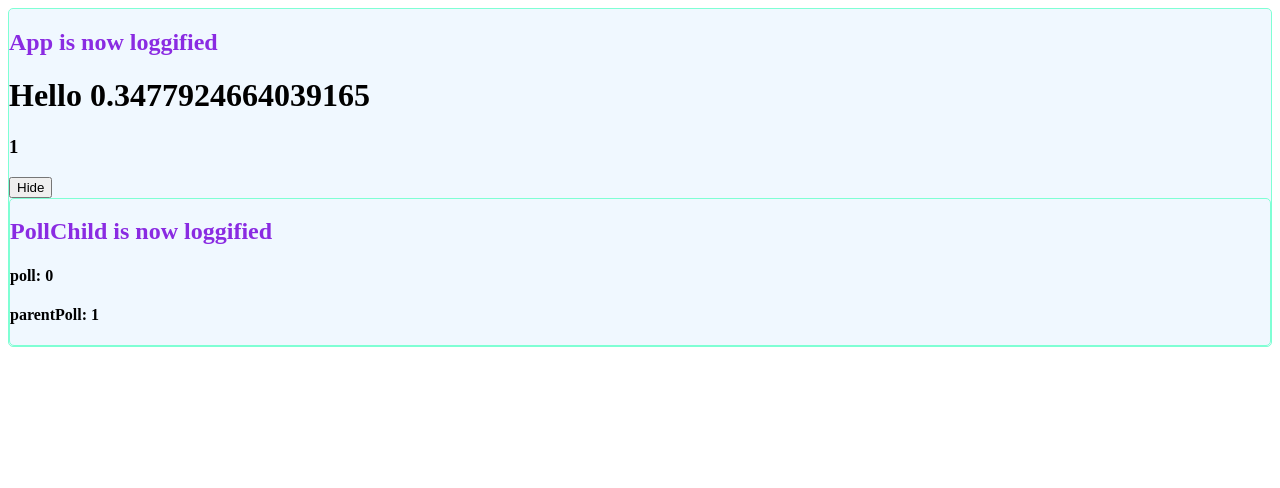
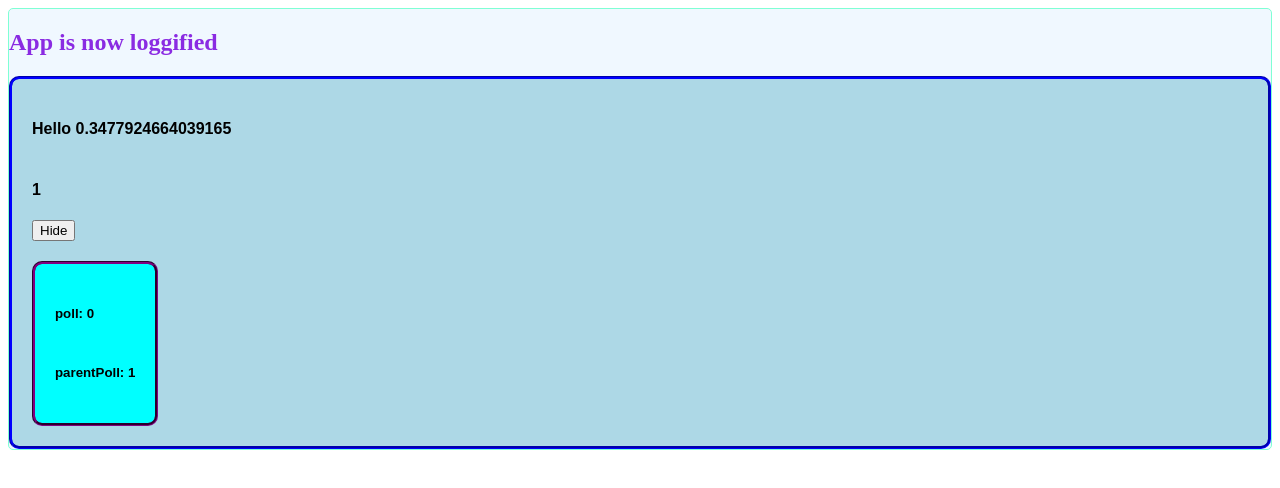
Before and after one commit to wdudek82/react-lifecycle-logger, a React (Create React App) app: page / in a window 1280 px wide. Both pictures are taken after a click on the button "Show". Shown: the top 488 px of the page. Built offline with nearby package versions, Linux system fonts and the light colour scheme.

Commit message:
Finished chapter 4

```diff
--- a/src/App.js
+++ b/src/App.js
@@ -2,6 +2,22 @@
 import React from 'react';
 import PollChild from './PollChild';
 import loggify from './loggify';
+import {
+  Parent,
+  Column,
+  // Row,
+  // ChildContainer,
+  H4,
+  // H5,
+  // Id,
+  // Value,
+  // Item,
+  // NoKey,
+  // Medium,
+  // Faster,
+} from './styled';
+
+type Props = {};
 
 type State = {
   data: ?number,
@@ -9,7 +25,9 @@ type State = {
   parentPoll: number,
 };
 
-class App extends React.Component<null, State> {
+class App extends React.Component<Props, State> {
+  pollInterval: IntervalID = setInterval(() => {}, 1000);
+
   static displayName = 'App';
 
   state = {
@@ -23,9 +41,31 @@ class App extends React.Component<null, State> {
     this.createParentPoll();
   }
 
+  componentWillUpdate(nextProps: Props, nextState: State) {
+    if (nextState.parentPoll !== this.state.parentPoll) {
+      // canvas state was deleted
+    }
+    return true;
+  }
+
+  componentDidUpdate(prevProps, prevState) {
+    if (prevState.parentPoll !== this.state.parentPoll) {
+      // let { canvasCtx } = this;
+      // canvasCtx.fillStyle = (this.state.parentPoll % 2 === 1) ? 'green' : 'red';
+      // canvasCtx.arc(75, 75, 50, 0, 2 * Math.PI);
+      // canvasCtx.fill();
+    }
+  }
+
   componentWillUnmount = () => {
     clearInterval(this.pollInterval);
-  }
+  };
+
+  getRandomInt = (min: number, max: number) => {
+    const _min = Math.ceil(min);
+    const _max = Math.floor(max);
+    return Math.floor(Math.random() * (_max - _min + 1)) + _min;
+  };
 
   fetchData = () => {
     console.log('Going to fetch data!');
@@ -37,7 +77,7 @@ class App extends React.Component<null, State> {
 
   createParentPoll = () => {
     this.pollInterval = setInterval(() => {
-      this.setState(() => ({ parentPoll: getRandomInt(1, 9) }));
+      this.setState(() => ({ parentPoll: this.getRandomInt(1, 2) }));
     }, 5000);
   };
 
@@ -45,13 +85,14 @@ class App extends React.Component<null, State> {
     const { data, showPollChild, parentPoll } = this.state;
 
     return (
-      <div>
-        <h1>Hello {data || '?'}</h1>
-        <h3>{parentPoll}</h3>
+      <Parent>
+        <Column>
+          <H4>Hello {data || '?'}</H4>
+          <H4>{parentPoll}</H4>
           <button
             type="submit"
             onClick={() => {
-            this.setState((prevState) => ({
+              this.setState(prevState => ({
                 showPollChild: !prevState.showPollChild,
               }));
             }}
@@ -59,18 +100,13 @@ class App extends React.Component<null, State> {
             {showPollChild ? 'Hide' : 'Show'}
           </button>
 
-        {showPollChild ?
-          <PollChild parentPoll={parentPoll} /> :
-          null}
-      </div>
+          {showPollChild ? <PollChild parentPoll={parentPoll} /> : null}
+        </Column>
+      </Parent>
     );
   }
 }
 
-function getRandomInt(min, max) {
-  const _min = Math.ceil(min);
-  const _max = Math.floor(max);
-  return Math.floor(Math.random() * (_max - _min + 1)) + _min;
-}
+App = loggify(App);
 
-export default loggify(App);
+export default App;
--- a/src/PollChild.js
+++ b/src/PollChild.js
@@ -1,6 +1,20 @@
 // @flow
 import React from 'react';
-import logify from './loggify';
+import loggify from './loggify';
+import {
+  // Parent,
+  // Column,
+  // Row,
+  ChildContainer,
+  // H4,
+  H5,
+  // Id,
+  // Value,
+  // Item,
+  // NoKey,
+  // Medium,
+  // Faster,
+} from './styled';
 
 type Props = {
   parentPoll: number,
@@ -20,28 +34,48 @@ class PollChild extends React.Component<Props, State> {
   };
 
   componentDidMount() {
-    this.pollData();
+    //this.pollData();
+  }
+
+  shouldComponentUpdate(nextProps, nextState) {
+    if (nextProps.parentPoll !== this.props.parentPoll) {
+      return true;
+    }
+    if (nextState.poll !== this.state.poll) {
+      return true;
+    }
+
+    return false;
   }
 
   componentWillUnmount() {
     clearInterval(this.pollInterval);
   }
 
+  getRandomInt = (min: number, max: number) => {
+    const _min = Math.ceil(min);
+    const _max = Math.floor(max);
+    return Math.floor(Math.random() * (_max - _min + 1)) + _min;
+  }
+
   pollData = () => {
     this.pollInterval = setInterval(() => {
       console.log('Poll!');
-      this.setState(() => ({ poll: Math.floor(Math.random() * 10) }));
+      this.setState(() => ({ poll: this.getRandomInt(1, 9) }));
     }, 5000);
   };
 
   render() {
+    console.log('PollChild rerendered');
     return (
-      <div>
-        <h4>poll: {this.state.poll}</h4>
-        <h4>parentPoll: {this.props.parentPoll}</h4>
-      </div>
+      <ChildContainer>
+        <H5>poll: {this.state.poll}</H5>
+        <H5>parentPoll: {this.props.parentPoll}</H5>
+      </ChildContainer>
     );
   }
 }
 
-export default logify(PollChild);
+// PollChild = loggify(PollChild);
+
+export default PollChild;
--- a/src/loggify.js
+++ b/src/loggify.js
@@ -4,7 +4,7 @@ import styled from 'styled-components';
 
 type HOC<A, B> = (a: React.ComponentType<A>) => React.ComponentType<B>;
 
-export default function logify(Wrapped: HOC<*, *>) {
+export default function loggify(Wrapped: HOC<*, *>) {
   const originals = {};
 
   const methodsToLog = [
@@ -31,12 +31,21 @@ export default function logify(Wrapped: HOC<*, *>) {
 
       console.groupCollapsed(`${Wrapped.displayName} called ${method}`);
 
-      if (method === 'componentWillReceiveProps' || 'shouldComponentUpdate') {
+      if (
+        method === 'componentWillReceiveProps' ||
+        'shouldComponentUpdate' ||
+        'componentWillUpdate'
+      ) {
         console.log('nextProps', args[0]);
       }
 
-      if (method === 'shouldComponentUpdate') {
+      if (method === 'shouldComponentUpdate' || 'componentWillUpdate') {
         console.log('nextState', args[1]);
+      }
+
+      if (method === 'componentDidUpdate') {
+        console.log('prevProps', args[0]);
+        console.log('prevState', args[1]);
       }
 
       console.groupEnd();
--- /dev/null
+++ b/src/styled.js
@@ -0,0 +1,120 @@
+import styled from 'styled-components';
+
+export const Flex = styled.div`
+  display: flex;
+  font-family: sans-serif;
+`;
+
+Flex.displayName = 'Flex';
+
+export const Column = styled(Flex)`
+  flex-direction: column;
+  align-items: flex-start;
+`;
+
+Column.displayName = 'Column';
+
+export const Row = styled(Flex)`
+  align-items: flex-start;
+`;
+
+Row.displayName = 'Row';
+
+export const Parent = styled(Row)`
+  background-color: lightblue;
+  padding: 20px;
+  border-radius: 10px;
+  border: 3px groove blue;
+`;
+
+Parent.displayName = 'Parent';
+
+export const ChildContainer = styled(Column)`
+  background-color: cyan;
+  padding: 20px;
+  border-radius: 10px;
+  border: 3px groove purple;
+  margin-top: 20px;
+`;
+
+ChildContainer.displayName = 'ChildContainer';
+
+export const LoggerContainer = styled(Column)`
+  background-color: aliceblue;
+  padding: 20px;
+  border: 3x groove aquamarine;
+  border-radius: 10px;
+`;
+
+LoggerContainer.displayName = 'LoggerContainer';
+
+export const H2 = styled.h2``;
+
+H2.displayName = 'H2';
+
+export const H4 = styled.h4``;
+
+H4.displayName = 'H4';
+
+export const H5 = styled.h5``;
+H5.displayName = 'H5';
+
+export const Item = styled(Column)`
+  width: 200px;
+  height: 35px;
+  margin: 1px 10px;
+  padding: 3px;
+  align-items: center;
+  justify-content: center;
+  border: 1px solid black;
+  box-sizing: border-box;
+  background-color: ${({ value }) => {
+    switch (value) {
+      case 1: {
+        return 'chartreuse';
+      }
+      case 2: {
+        return 'lightpink';
+      }
+      case 3: {
+        return 'mediumturquoise';
+      }
+      case 4: {
+        return 'yellow';
+      }
+      default:
+      case 5: {
+        return 'peru';
+      }
+    }
+  }};
+`;
+
+Item.displayName = 'Item';
+
+export const Id = styled.span`
+  font-size: 8px;
+`;
+
+Id.displayName = 'Id';
+
+export const Value = styled.span`
+  font-size: 12px;
+`;
+
+Value.displayName = 'Value';
+
+export const NoKey = styled(Column)`
+  align-items: center;
+`;
+NoKey.displayName = 'NoKey';
+
+export const Medium = styled(Column)`
+  align-items: center;
+`;
+Medium.displayName = 'Medium';
+
+export const Faster = styled(Column)`
+  align-items: center;
+`;
+Faster.displayName = 'Faster';
```
Lines whose indentation alone changed are shown as unchanged.
